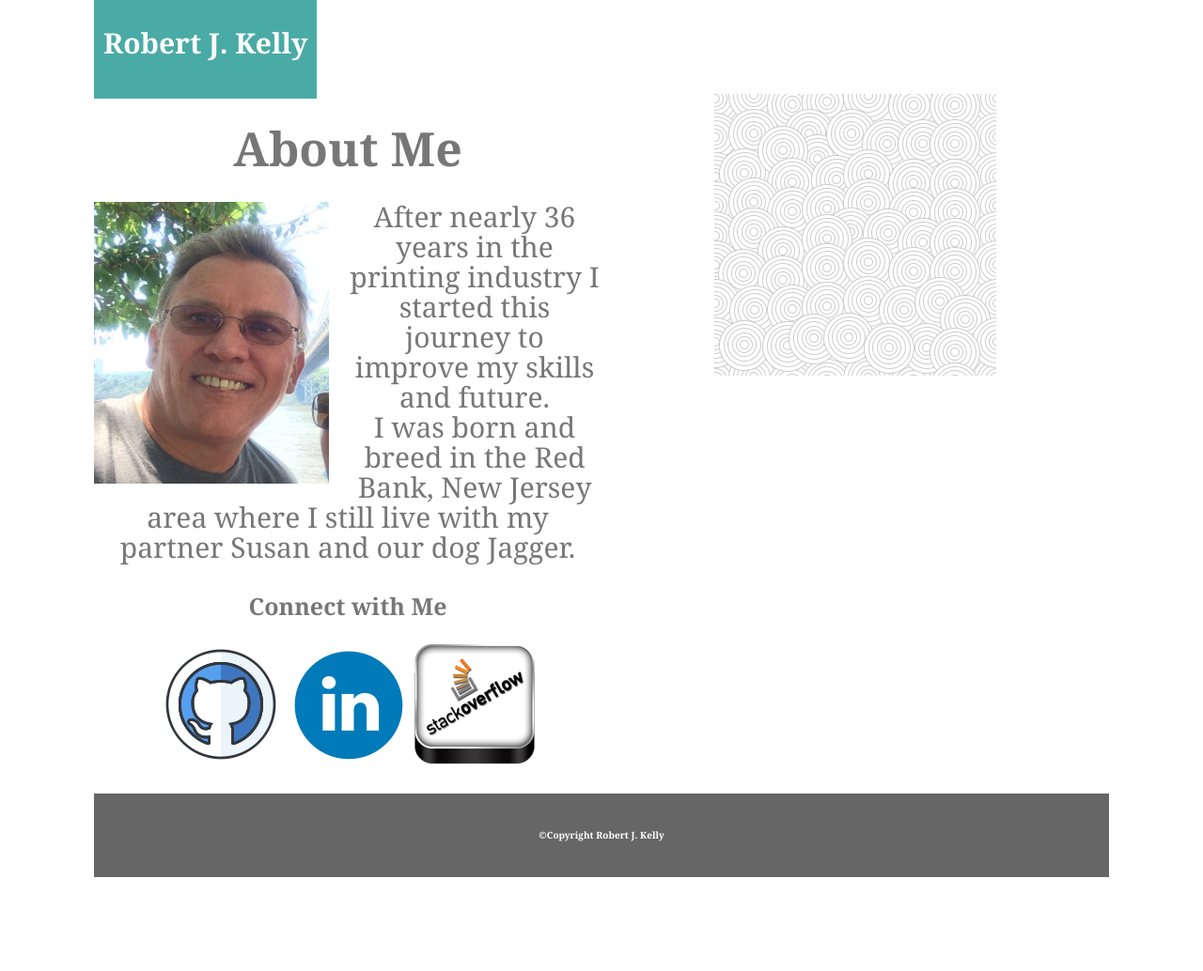
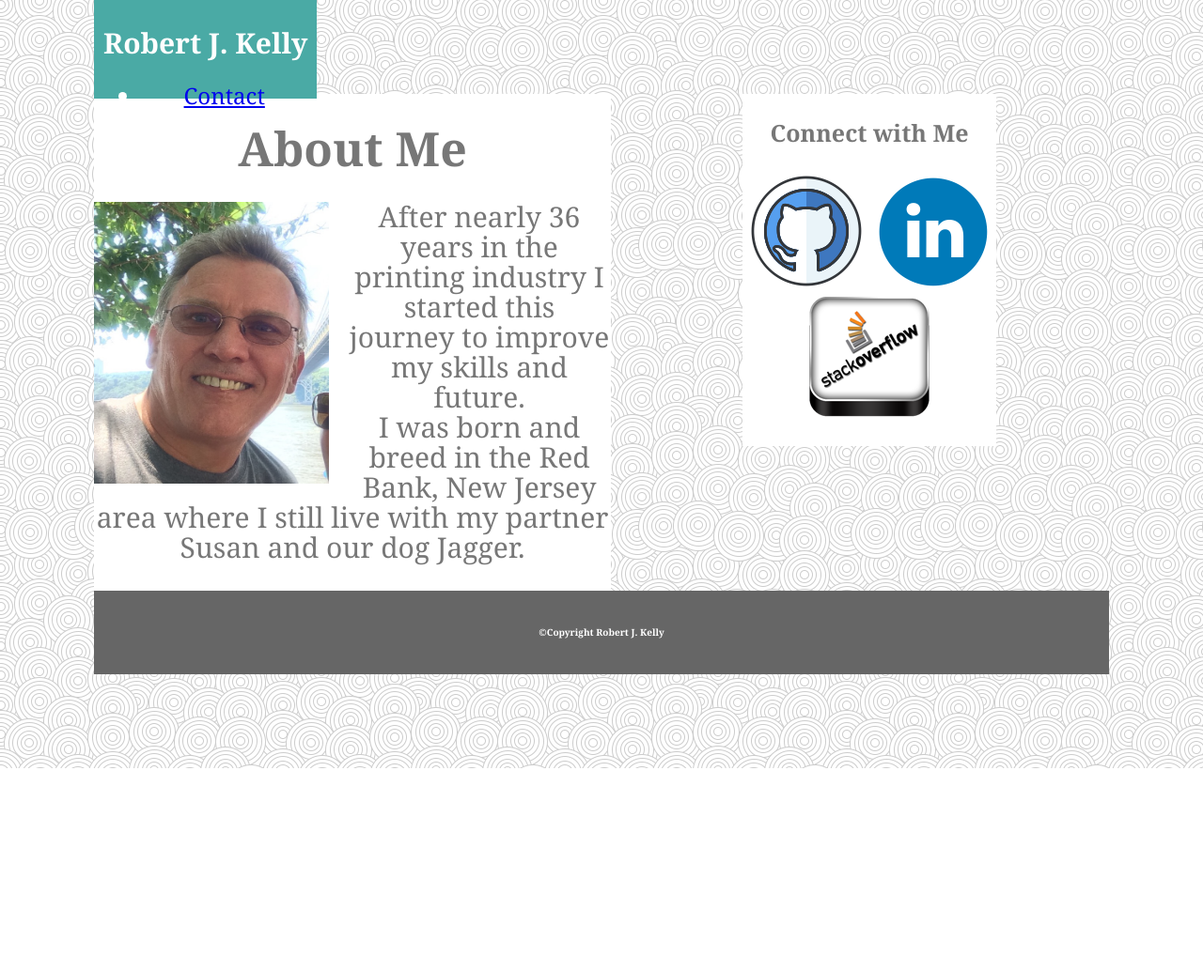
Before and after one commit to rjkinhighlands/Basic-Portfolio, a PHP site: page / in a window 1280 px wide. Shown: the whole page at 94% size. After the commit the page ends 818 px from the top, so only its background shows below. Run offline with PHP 8.4, Linux system fonts and the light colour scheme.

Commit message:
day three final

```diff
--- a/Basic-Portfolio/assets/css/Style.css
+++ b/Basic-Portfolio/assets/css/Style.css
@@ -14,9 +14,10 @@ header {
     top: 0;
 }
 body {
+    height: 100%;
+    background:url(../images/MainBackgroud.png);
     margin: 0;
     padding: 100px;
-    background: #ffffff;
     font-size: 24px;
     line-height: 32px;
     font-family: "Georgia", "Times New Roman", Times, serif;
@@ -24,15 +25,17 @@ body {
 }
 section {
 }
+.container
+    {width: 960px;}
 #left {
     float: left;
-    width: 50%;
+    width: 550px;
     background: #FFFFFF;
     color:#777777;
 }
 #right {
-    float: middle;
-    width: 50%;
+    float: right;
+    width: 270px;
     background: #FFFFFF;
     color: #777777;
 }
@@ -73,6 +76,7 @@ footer {
     color: #ffffff;
     font-size: 10px;
     border: 20 solid #fff;
+    clear: both;
 }
 #container {
 	width: 1600;
--- a/Basic-Portfolio/index.html
+++ b/Basic-Portfolio/index.html
@@ -1,6 +1,5 @@
 <!DOCTYPE html>
-<!-- saved from url=(0077)file:///Users/rjkelly/Desktop/Bootcamp/Homework1/Basic-Portfolio/contact.html -->
-<html>
+<html lang="en">
 <head>
 		<title>Robert J. Kelly Homework 1</title>
 	<link rel="stylesheet" type="text/css" href="assets/css/Style.css">
@@ -9,20 +8,25 @@
 </html>
 	<header>
 		<h1>Robert J. Kelly</h1>
+		<nav>
+			<ul>
+				<li><a href="contact html">Contact</a>
+				</li>
+			</ul>
+		</nav>
 	</header>
 	<div class="container">
-		<img src="./assets/css/images/MainBackgroud.png" alt="mainbackground" id="logo">
 		<section id="left">
 			<h2>About Me</h2>
-			<img src="./assets/css/images/RobertJKelly.jpg" alt="Your Name" id="bio-image">
+			<img src="./assets/images/RobertJKelly.jpg" alt="Your Name" id="bio-image">
 			<p>After nearly 36 years in the printing industry I started this journey to improve my skills and future.<br>
 			I was born and breed in the Red Bank, New Jersey area where I still live with my partner Susan and our dog Jagger.</p>
 		</section>
 		<section id="right">
 			<h3>Connect with Me<h3>
-			<img src="./assets/css/images/github.png" alt="github" id="logo">
-			<img src="./assets/css/images/linkedin.png" alt="Linkedin" id="logo">
-			<img src="./assets/css/images/stackoverflowpx.png" alt="Stack" id="logo">
+			<img src="./assets/images/github.png" alt="github" id="logo">
+			<img src="./assets/images/linkedin.png" alt="Linkedin" id="logo">
+			<img src="./assets/images/stackoverflowpx.png" alt="Stack" id="logo">
 		</section>
 	</div>
 	<footer>
```
Also changed, not shown: Basic-Portfolio/assets/images/IMG0276.jpg (renamed from Basic-Portfolio/assets/css/images/IMG0276.jpg), Basic-Portfolio/assets/images/MainBackgroud.png (renamed from Basic-Portfolio/assets/css/images/MainBackgroud.png), Basic-Portfolio/assets/images/RobertJKelly.jpg (renamed from Basic-Portfolio/assets/css/images/RobertJKelly.jpg), Basic-Portfolio/assets/images/github.png (renamed from Basic-Portfolio/assets/css/images/github.png), Basic-Portfolio/assets/images/linkedin.png (renamed from Basic-Portfolio/assets/css/images/linkedin.png), Basic-Portfolio/assets/images/macpro15.jpg (renamed from Basic-Portfolio/assets/css/images/macpro15.jpg), Basic-Portfolio/assets/images/stackoverflowpx.png (renamed from Basic-Portfolio/assets/css/images/stackoverflowpx.png), 5 other files.
